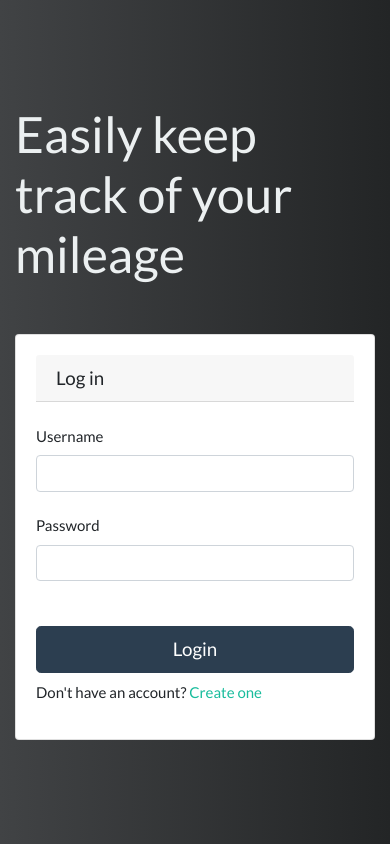
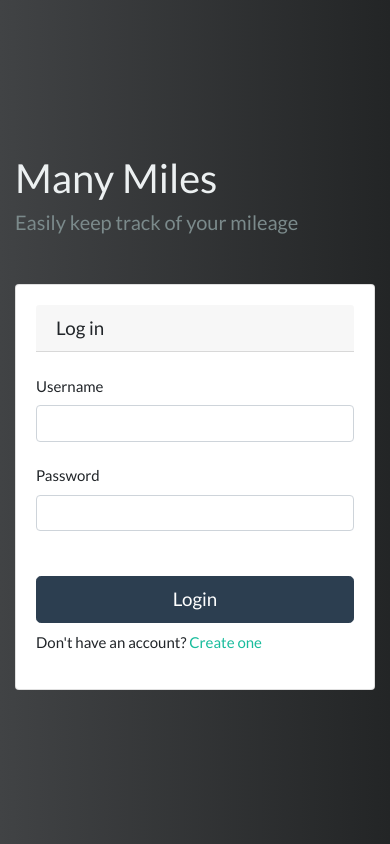
Before and after one commit to jakebrehm/manymiles-v1, a Flask app: page / in a window 390 px wide. Run offline with Flask 2, Linux system fonts and the light colour scheme; some libraries are stand-ins or nearby versions.

Commit message:
Changed app name and made the login page more responsive.

```diff
--- a/mileage_tracker/static/css/style.css
+++ b/mileage_tracker/static/css/style.css
@@ -14,6 +14,10 @@
 
 .transparent:hover {
     opacity: 100%;
+}
+
+.mr-10 {
+    margin-right: 10px;
 }
 
 .mt-25 {
@@ -80,6 +84,15 @@
     color: green;
 }
 
+.slogan-lg {
+    font-size: 80px !important;
+}
+
+.slogan-md {
+    font-size: 50px !important;
+    margin-bottom: 50px;
+}
+
 /* Viewports of 575px or less */
 
 @media only screen and (max-width: 575px) {
@@ -109,8 +122,16 @@
 
 @media only screen and (max-width: 767px) {
 
-    .slogan {
-        font-size: 50px !important;
+    .vertical-margins {
+        margin: 50px auto;
+    }
+
+    .slogan-lg {
+        font-size: 40px !important;
+    }
+
+    .slogan-md {
+        font-size: 20px !important;
         margin-bottom: 50px;
     }
 
--- a/mileage_tracker/templates/landing.html
+++ b/mileage_tracker/templates/landing.html
@@ -5,13 +5,12 @@
         <!-- Required meta tags -->
         <meta charset="utf-8">
         <meta name="viewport" content="width=device-width, initial-scale=1, shrink-to-fit=no">
-        <title>Mileage Tracker</title>
+        <title>Many Miles</title>
 
         <!-- Custom CSS -->
         <link rel="stylesheet" type="text/css" href="{{ url_for('static', filename='css/style.css') }}">
 
         <!-- Bootstrap CSS -->
-        <!-- <link rel="stylesheet" href="https://stackpath.bootstrapcdn.com/bootstrap/4.3.1/css/bootstrap.min.css" integrity="sha384-ggOyR0iXCbMQv3Xipma34MD+dH/1fQ784/j6cY/iJTQUOhcWr7x9JvoRxT2MZw1T" crossorigin="anonymous"> -->
         <link rel="stylesheet" type="text/css" href="{{ url_for('static', filename='css/flatly.min.css') }}">
     </head>
     <body class="bg-nav">
--- a/mileage_tracker/templates/login.html
+++ b/mileage_tracker/templates/login.html
@@ -2,10 +2,14 @@
 
 {% block body %}
 
+    <!-- <div class="container vertical-center"> -->
+    <!-- <div class="container vertical-center my-50"> -->
     <div class="container vertical-center">
-        <div class="row">
+        <div class="row vertical-margins">
             <div class="col-md-8">
-                <h1 class="text-light display-4 slogan" style="font-size: 80px;">Easily keep track of your mileage</h1>
+                <h1 class="text-light display-4 slogan-lg">Many Miles</h1>
+                <h3 class="text-dark display-4 slogan-md">Easily keep track of your mileage</h3>
+                <!-- <h1 class="text-light display-4 slogan" style="font-size: 80px;">Easily keep track of your mileage</h1> -->
             </div>
             <div class="col-md-4">
                 <div class="card">
```
Also changed, not shown: mileage_tracker/templates/basic.html (+4 -5 lines), mileage_tracker/templates/home.html (+8 -2 lines).
